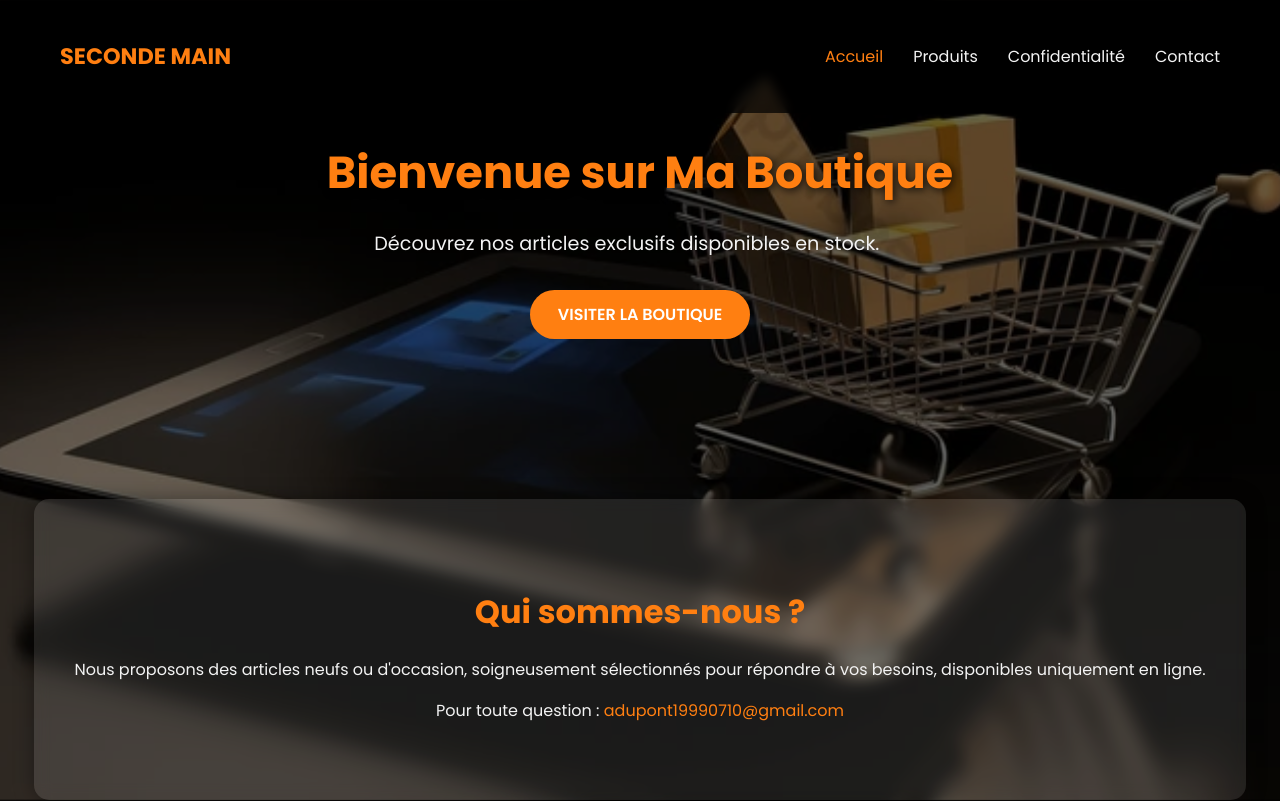
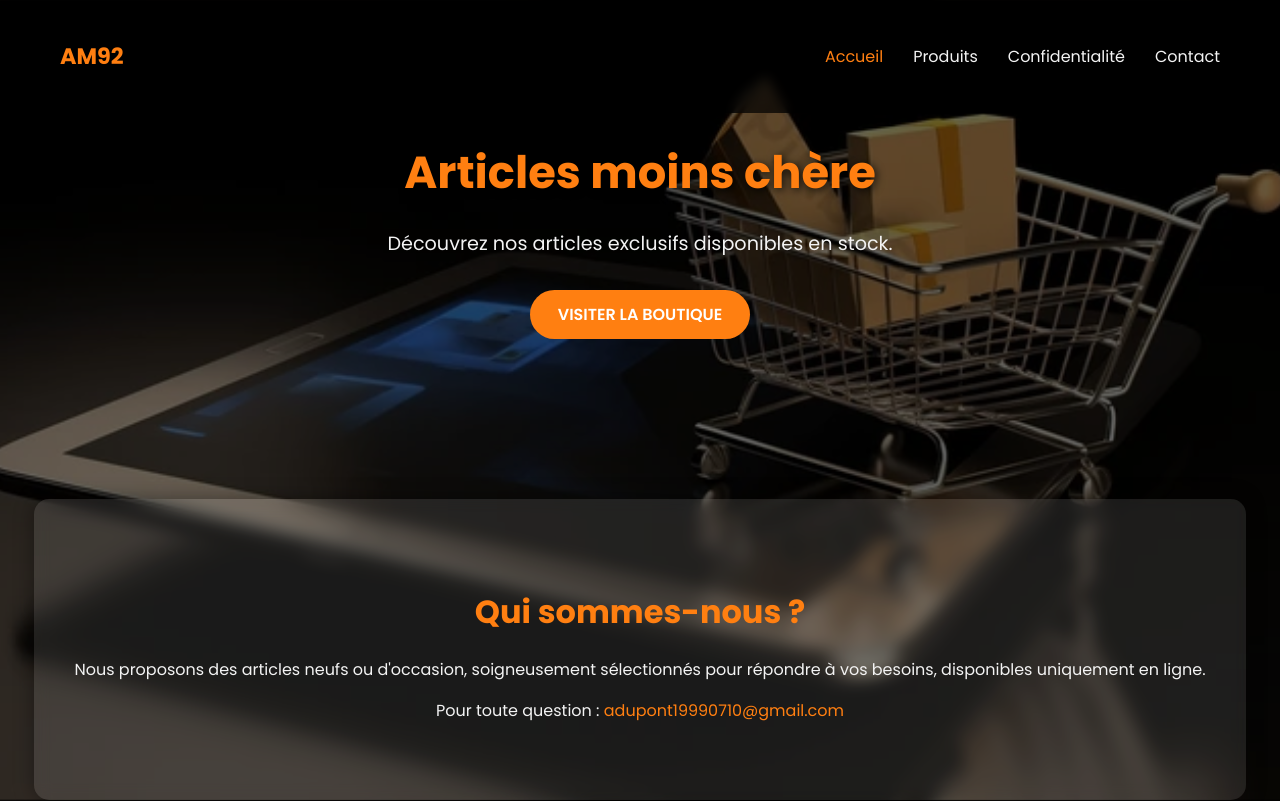
Before and after one commit to adupont19990710-web/ma-boutique-en-ligne, a website: page index.html in a window 1280 px wide. Shown: the top 801 px of the page. Drawn offline with Linux system fonts and the light colour scheme.

Commit message:
Update index.html

```diff
--- a/index.html
+++ b/index.html
@@ -14,7 +14,7 @@
     <header class="hero">
         <div class="overlay"></div>
         <nav class="navbar">
-            <h1 class="logo">SECONDE MAIN</h1>
+            <h1 class="logo">AM92</h1>
             <ul class="nav-links">
                 <li><a href="index.html" class="active">Accueil</a></li>
                 <li><a href="products.html">Produits</a></li>
@@ -24,7 +24,7 @@
         </nav>
 
         <div class="hero-content">
-            <h2>Bienvenue sur Ma Boutique</h2>
+            <h2>Articles moins chère</h2>
             <p>Découvrez nos articles exclusifs disponibles en stock.</p>
             <a href="products.html" class="btn">Visiter la boutique</a>
         </div>
```
